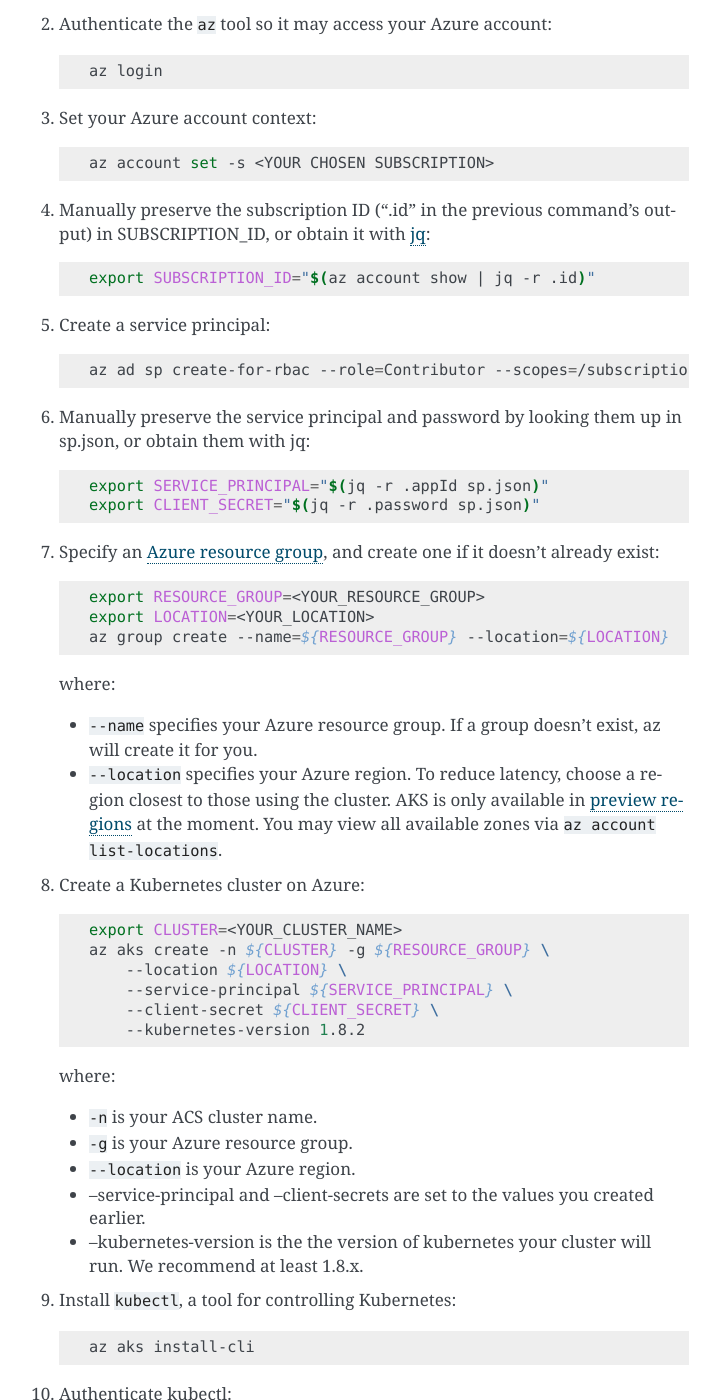
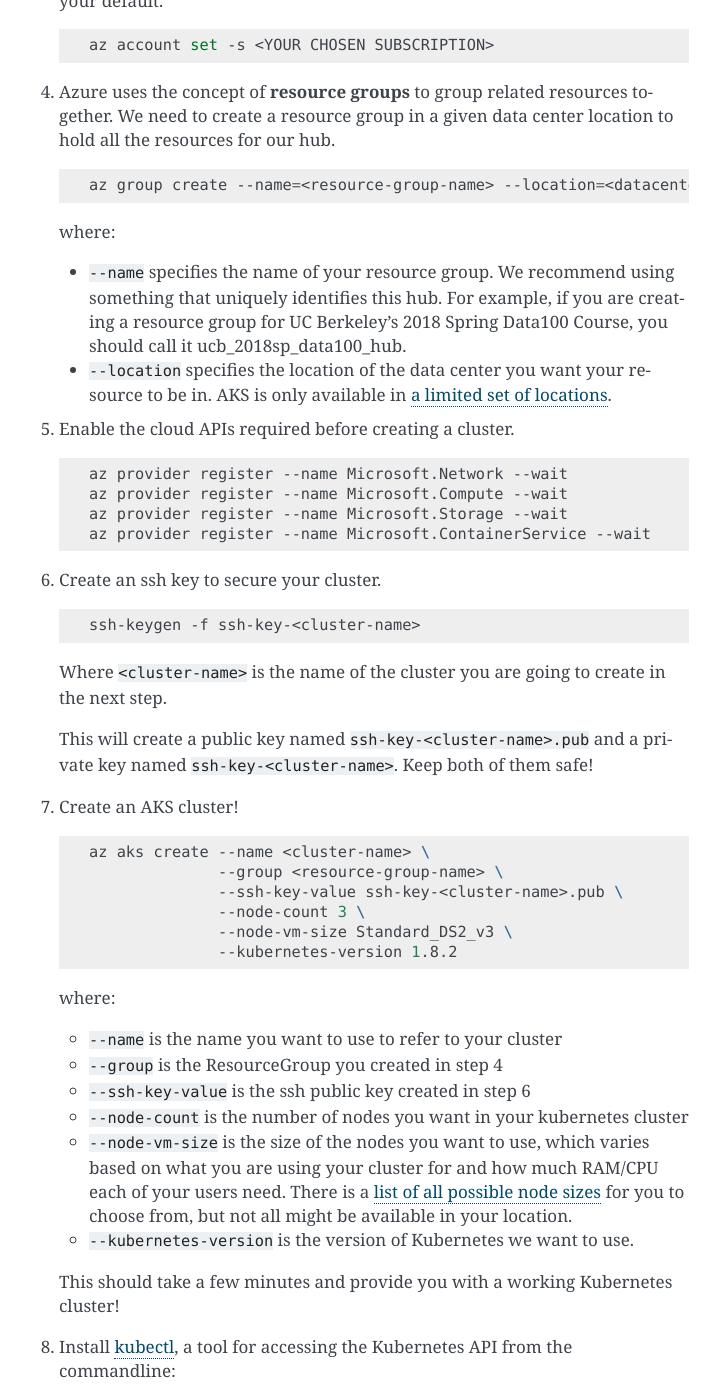
Before and after one commit to jupyterhub/zero-to-jupyterhub-k8s, a Sphinx documentation site: the page built from doc/source/create-k8s-cluster.rst, in a window 1280 px wide and 1400 px high, scrolled down 2332 px. Shown: the whole window, without its empty margins (391-1111 px from the left). Built offline with Sphinx 7.4.7, drawn with Linux system fonts in a browser that asks for light colours; some of the changed text lies outside the part shown.

Commit message:
Cleanup Azure AKS install instructions
- Most people don't need to create ad accounts manually,
  so remove it.
- Do not use environment variables. People might not know what
  they are, and for the people who do, they can use it even if
  we do not mention it
- Add several missed steps that someone on a new account might
  need, such as enabling the APIs and creating a special SSH key

```diff
--- a/doc/source/create-k8s-cluster.rst
+++ b/doc/source/create-k8s-cluster.rst
@@ -101,20 +101,8 @@
 Setting up Kubernetes on Microsoft Azure Container Service (AKS)
 ----------------------------------------------------------------
 
-.. note::
+1. `Install <https://docs.microsoft.com/en-us/cli/azure/install-azure-cli>`_ the **Azure command-line tools**.
 
-   This is an alpha work-in-progress - please do not use in production! Help from
-   people with more Azure experience would be highly welcome :)
-
-
-1. Install and initialize the **Azure command-line tools**, which send commands
-   to Azure and let you do things like create and delete clusters.
-
-   - Go to the `azure-cli github repo <https://github.com/Azure/azure-cli>`_
-     to download and install the **azure-cli** tools.
-   - See the `az documentation <https://docs.microsoft.com/en-us/cli/azure/acs>`_
-     for more information on using the ``az`` tool with the Azure Container
-     Service.
 
 2. Authenticate the ``az`` tool so it may access your Azure account:
 
@@ -122,89 +110,111 @@
 
       az login
 
-3. Set your Azure account context:
+
+3. Azure uses the concept of **subscriptions** to manage spending. You can
+   get a list of subscriptions your account has access to by running:
+
+   .. code-block:: bash
+
+      az account list --refresh -o table
+
+   Pick the subscription you want to use for creating the cluster, and set that
+   as your default.
 
    .. code-block:: bash
 
       az account set -s <YOUR CHOSEN SUBSCRIPTION>
 
-4. Manually preserve the subscription ID (".id" in the previous command's output) in SUBSCRIPTION_ID, or obtain it with `jq <https://stedolan.github.io/jq/>`_:
+
+4. Azure uses the concept of **resource groups** to group related resources together.
+   We need to create a resource group in a given data center location to hold all
+   the resources for our hub.
 
    .. code-block:: bash
 
-      export SUBSCRIPTION_ID="$(az account show | jq -r .id)"
+     az group create --name=<resource-group-name> --location=<datacenter-location> -o table
 
-5. Create a service principal:
+  where:
+
+  * ``--name`` specifies the name of your resource group. We recommend using something
+    that uniquely identifies this hub. For example, if you are creating a resource group
+    for UC Berkeley's 2018 Spring Data100 Course, you should call it ucb_2018sp_data100_hub.
+
+  * ``--location`` specifies the location of the data center you want your resource to be in.
+    AKS is only available in `a limited set of locations <https://github.com/Azure/AKS/blob/master/preview_regions.md>`_.
+
+5. Enable the cloud APIs required before creating a cluster.
 
    .. code-block:: bash
 
-      az ad sp create-for-rbac --role=Contributor --scopes=/subscriptions/${SUBSCRIPTION_ID} > sp.json
+      az provider register --name Microsoft.Network --wait
+      az provider register --name Microsoft.Compute --wait
+      az provider register --name Microsoft.Storage --wait
+      az provider register --name Microsoft.ContainerService --wait
 
-6. Manually preserve the service principal and password by looking them up in sp.json, or obtain them with jq:
+6. Create an ssh key to secure your cluster.
 
    .. code-block:: bash
 
-      export SERVICE_PRINCIPAL="$(jq -r .appId sp.json)"
-      export CLIENT_SECRET="$(jq -r .password sp.json)"
+      ssh-keygen -f ssh-key-<cluster-name>
 
-7. Specify an `Azure resource group`_, and create one if it doesn't already
-   exist:
+   Where ``<cluster-name>`` is the name of the cluster you are going to create in the next step.
+
+   This will create a public key named ``ssh-key-<cluster-name>.pub`` and a private key named
+   ``ssh-key-<cluster-name>``. Keep both of them safe!
+
+7. Create an AKS cluster!
 
    .. code-block:: bash
 
-     export RESOURCE_GROUP=<YOUR_RESOURCE_GROUP>
-     export LOCATION=<YOUR_LOCATION>
-     az group create --name=${RESOURCE_GROUP} --location=${LOCATION}
+      az aks create --name <cluster-name> \
+                    --group <resource-group-name> \
+                    --ssh-key-value ssh-key-<cluster-name>.pub \
+                    --node-count 3 \
+                    --node-vm-size Standard_DS2_v3 \
+                    --kubernetes-version 1.8.2
 
-  where:
+   where:
 
-  * ``--name`` specifies your Azure resource group. If a group doesn't exist,
-    az will create it for you.
-  * ``--location`` specifies your Azure region. To reduce latency, choose a region closest to those using the cluster. AKS is only available in `preview regions <https://github.com/Azure/AKS/blob/master/preview_regions.md>`_ at the moment. You may view all available zones via ``az account list-locations``.
+   * ``--name`` is the name you want to use to refer to your cluster
+   * ``--group`` is the ResourceGroup you created in step 4
+   * ``--ssh-key-value`` is the ssh public key created in step 6
+   * ``--node-count`` is the number of nodes you want in your kubernetes cluster
+   * ``--node-vm-size`` is the size of the nodes you want to use, which varies based on
+     what you are using your cluster for and how much RAM/CPU each of your users need.
+     There is a `list of all possible node sizes <https://docs.microsoft.com/en-us/azure/cloud-services/cloud-services-sizes-specs>`_
+     for you to choose from, but not all might be available in your location.
+   * ``--kubernetes-version`` is the version of Kubernetes we want to use.
 
-8. Create a Kubernetes cluster on Azure:
 
-   .. code-block:: bash
+   This should take a few minutes and provide you with a working Kubernetes cluster!
 
-      export CLUSTER=<YOUR_CLUSTER_NAME>
-      az aks create -n ${CLUSTER} -g ${RESOURCE_GROUP} \
-          --location ${LOCATION} \
-          --service-principal ${SERVICE_PRINCIPAL} \
-          --client-secret ${CLIENT_SECRET} \
-          --kubernetes-version 1.8.2
-
-  where:
-
-  * ``-n`` is your ACS cluster name.
-  * ``-g`` is your Azure resource group.
-  * ``--location`` is your Azure region.
-  * --service-principal and --client-secrets are set to the values you created earlier.
-  * --kubernetes-version is the the version of kubernetes your cluster will run. We recommend at least 1.8.x.
-
-9. Install ``kubectl``, a tool for controlling Kubernetes:
+8. Install `kubectl <https://kubernetes.io/docs/reference/kubectl/overview/>`_, a tool
+   for accessing the Kubernetes API from the commandline:
 
    .. code-block:: bash
 
       az aks install-cli
 
-10. Authenticate kubectl:
+
+9. Get credentials from Azure for ``kubectl`` to work:
 
    .. code-block:: bash
 
-      az aks get-credentials -n ${CLUSTER} -g ${RESOURCE_GROUP}
+      az aks get-credentials --name <cluster-name> --group <resource-group-name>
 
   where:
 
-  * ``-n`` is your ACS cluster name.
-  * ``-g`` specifies your Azure resource group.
+  * ``--name`` is the name you gave your cluster in step 7
+  * ``--group`` is the ResourceGroup you created in step 4
 
-11. To test if your cluster is initialized, run:
+10. Check if your cluster is fully functional
 
    .. code-block:: bash
 
       kubectl get node
 
-   The response should list three running nodes.
+   The response should list three running nodes and their kubernetes versions!
 
 .. _amazon-aws:
 
```
